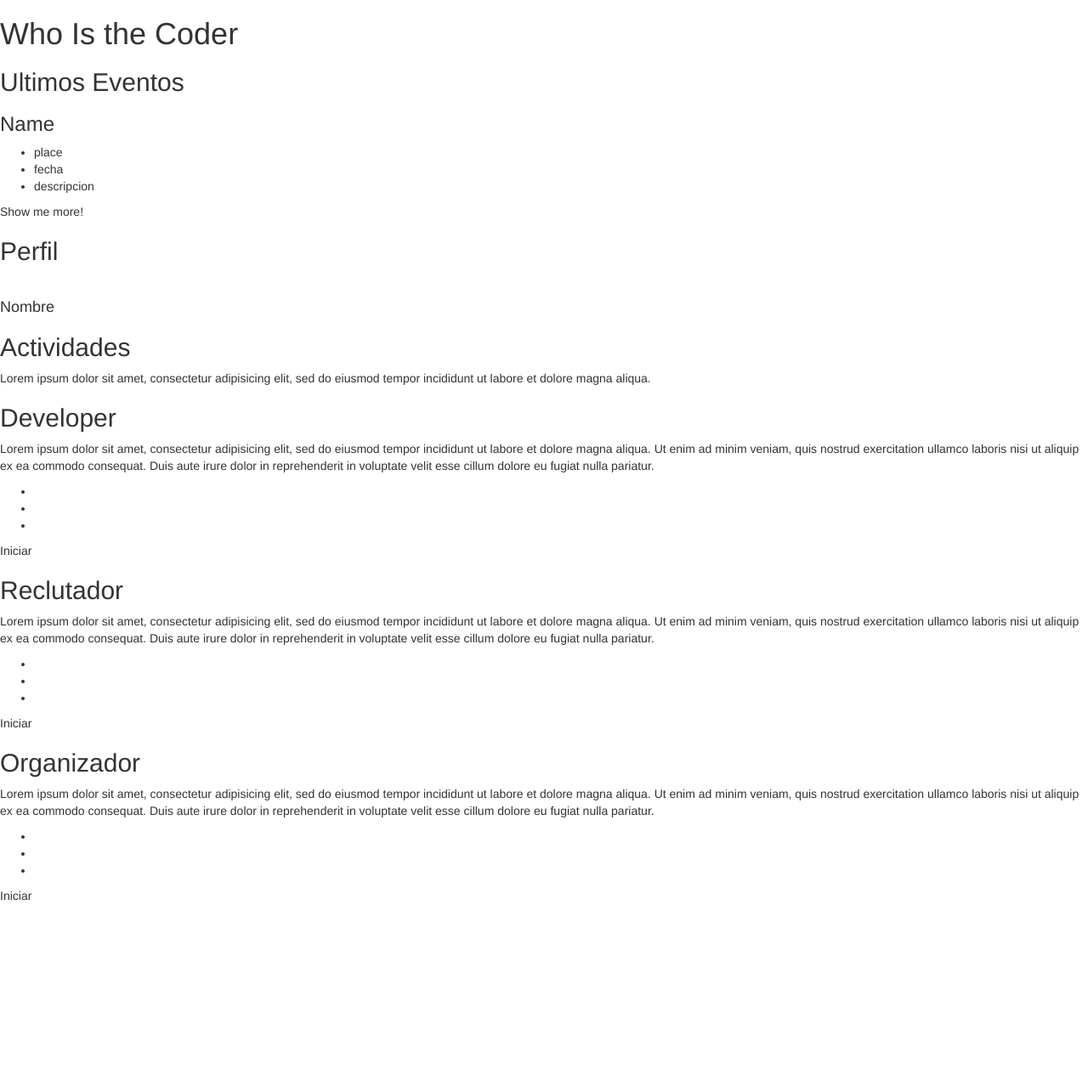
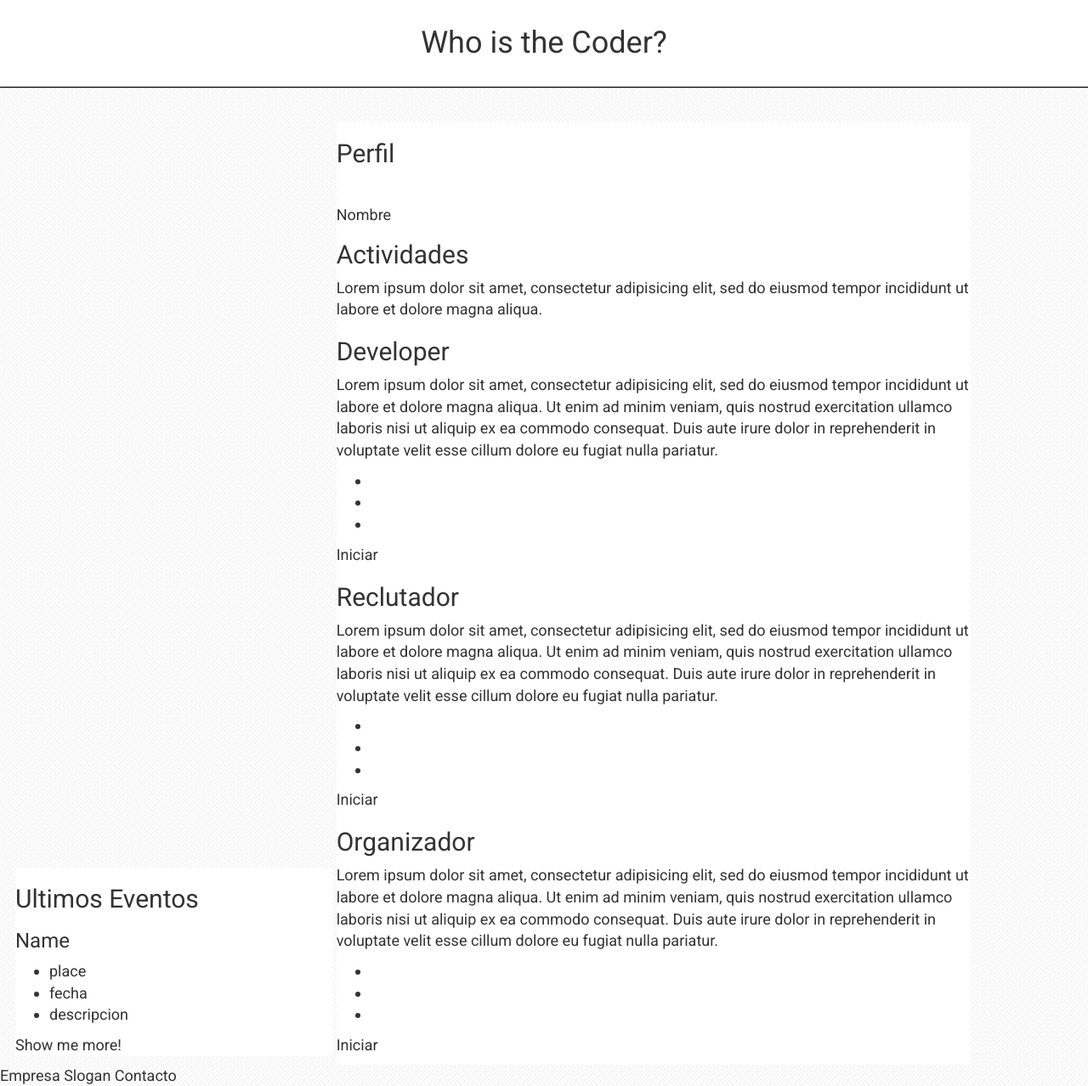
Before and after one commit to IanMendozaJaimes/Who-is-de-coder, a Django app: template templates/begin.html in a window 1280 px wide. Shown: the whole page at 85% size. Before the commit the page ends 1060 px from the top, so only its background shows below. Run offline with Django 3.2, Linux system fonts and the light colour scheme; the template is opened without the code that fills it, so the values that code supplies are empty; some libraries are stand-ins or nearby versions.

Commit message:
Empezando estilos para begin page

```diff
--- a/templates/begin.html
+++ b/templates/begin.html
@@ -10,16 +10,19 @@
   <meta http-equiv="X-UA-Compatible" content="IE=edge,chrome=1"/>
   <link rel="stylesheet" type="text/css" href="css/normalize.css"/>
   <link href="https://maxcdn.bootstrapcdn.com/bootstrap/3.3.6/css/bootstrap.min.css" rel="stylesheet" integrity="sha256-7s5uDGW3AHqw6xtJmNNtr+OBRJUlgkNJEo78P4b0yRw= sha512-nNo+yCHEyn0smMxSswnf/OnX6/KwJuZTlNZBjauKhTK0c+zT+q5JOCx0UFhXQ6rJR9jg6Es8gPuD2uZcYDLqSw==" crossorigin="anonymous"/>
-  <link rel="stylesheet" type="text/css" href="css/begin.css"/>
-  <script type="text/javascript" src="https://code.jquery.com/jquery-2.2.0.min.js"></script>
+  <link rel="stylesheet" type="text/css" href="css/normalize.css"/>
+  <link href='https://fonts.googleapis.com/css?family=Roboto:400,700' rel='stylesheet' type='text/css'/>
+  <link rel="stylesheet" type="text/css" href="css/app.css">
 </head>
 <body>
     <header class="begin-header">
-      <h1>Who Is the Coder</h1>
+      <h1>Who is the Coder?</h1>
     </header>
     <section class="begin-body">
       <article class="hacks">
         <h2>Ultimos Eventos</h2>
+        <div class="append-ajax-hacks"></div>
+        <!--Inicio-->
         <div class="hack-intro">
           <h3 class="hack-name">Name</h3>
           <ul class="hack-data">
@@ -29,14 +32,18 @@
           </ul>
           <span class="hack-link">Show me more!</span>
         </div>
+        <!--Fin-->
       </article>
+      <!--Usuarios-->
       <article class="users">
         <div class="users-selection">
           <h2>Perfil</h2>
             <div class="user-facebook">
+              <!--Inicio-->
               <img src="" class="user-image"/>
               <h4 class="user-name">Nombre</h4>
               <p class="user-mail"></p>
+              <!--Fin-->
             </div>
           <h2>Actividades</h2>
           <p>Lorem ipsum dolor sit amet, consectetur adipisicing elit, sed do eiusmod
@@ -114,6 +121,12 @@
         </div>
       </article>
     </section>
-    <footer class="begin-footer"></footer>
+    <footer class="begin-footer">
+      <span class="enterprise">Empresa</span>
+      <span class="slogan">Slogan</span>
+      <span class="contact">Contacto</span>
+    </footer>
+    <script type="text/javascript" src="https://code.jquery.com/jquery-2.2.0.min.js"></script>
+    <script type="text/javascript" src="js/app.js"></script>
 </body>
 </html>
--- /dev/null
+++ b/templates/css/app.css
@@ -0,0 +1,34 @@
+body{
+	font-family: 'Roboto', sans-serif;
+	font-size: 18px;
+	background: #ddd url(../images/cream_pixels.png) repeat top left;
+}
+.begin-header{
+	position:absolute;
+	top: 0;
+	left: 0;
+	right: 0;
+	background-color: white;
+	border-bottom: 1px solid black;
+	box-shadow: 0.5px 0.2px 0.2px black;
+}
+.begin-header h1{
+	text-align: center;
+	padding-top: 0.2em;
+	padding-bottom: 0.2em;
+}
+.begin-body{
+	margin-top: 8em;
+	padding-left: 1em;
+	padding-right: 1em;
+}
+.begin-body .hacks{
+	display: inline-block;
+	width: 30%;
+	background-color: white;
+}
+.begin-body .users{
+	display: inline-block;
+	width: 60%;
+	background-color: white;
+}
--- /dev/null
+++ b/templates/js/app.js
@@ -0,0 +1,49 @@
+(function(){
+	console.log("Listo");
+
+	var obtener_hackatones = function(){
+		//GET ultimos hackatones
+		var container = $(".append-ajax-hacks");
+
+		var template = "<div class='hack-intro'>"+
+		"<h3 class='hack-name'>:name:</h3>"+
+          "<ul class='hack-data'>"+
+            "<li class='hack-place'>:place:</li>"+
+            "<li class='hack-date'>:fecha:</li>"+
+            "<li class='hack-desc'>:desc:</li>"+
+          "</ul>"+
+          "<span class='hack-link' id=':id_hack:'>+ :name:</span>"+
+        "</div>";
+
+		var hackatones_vista=10;
+		$.get("/api/hackatones",function(data){
+			data.forEach(function(item){
+				var binding = template.replace(":name:", item.name)
+				.replace(":place:", item.place)
+				.replace(":fecha:", item.date)
+				.replace(":desc:", item.desc)
+				.replace(":id_hack:", item.id)
+
+				container.append($(binding).fadeIn(1500));
+			});
+		});
+	}
+
+	var obtener_user = function(){
+		//GET info facebook + correo
+		var container = $('.user-facebook');
+		var template ="<img src=':direccion:'/>"*
+              "<h4 class=':user-name:'>Nombre</h4>"+
+              "<p class=':user-mail:'></p>";
+
+		$.get("/api/user", function(data){
+			data.forEach(function(item){
+				var binding = template.replace(":name:", item.name)
+				.replace(":direccion:", item.place)
+				.replace(":user-name:", item.date)
+				.replace(":user-mail:", item.desc)
+				container.append($(binding).fadeIn(1500));
+			})
+		})
+	}
+})();
--- a/templates/js/begin.js
+++ /dev/null
@@ -1,6 +0,0 @@
-(function(){
-	//GET ultimos hackatones
-	$.get("/hackatones",function(data){
-
-	})
-})();
```
Also changed, not shown: templates/css/normalize.css (added), templates/images/cream_pixels.png (added), templates/images/crossword.png (added), templates/images/nice_snow.png (added).
